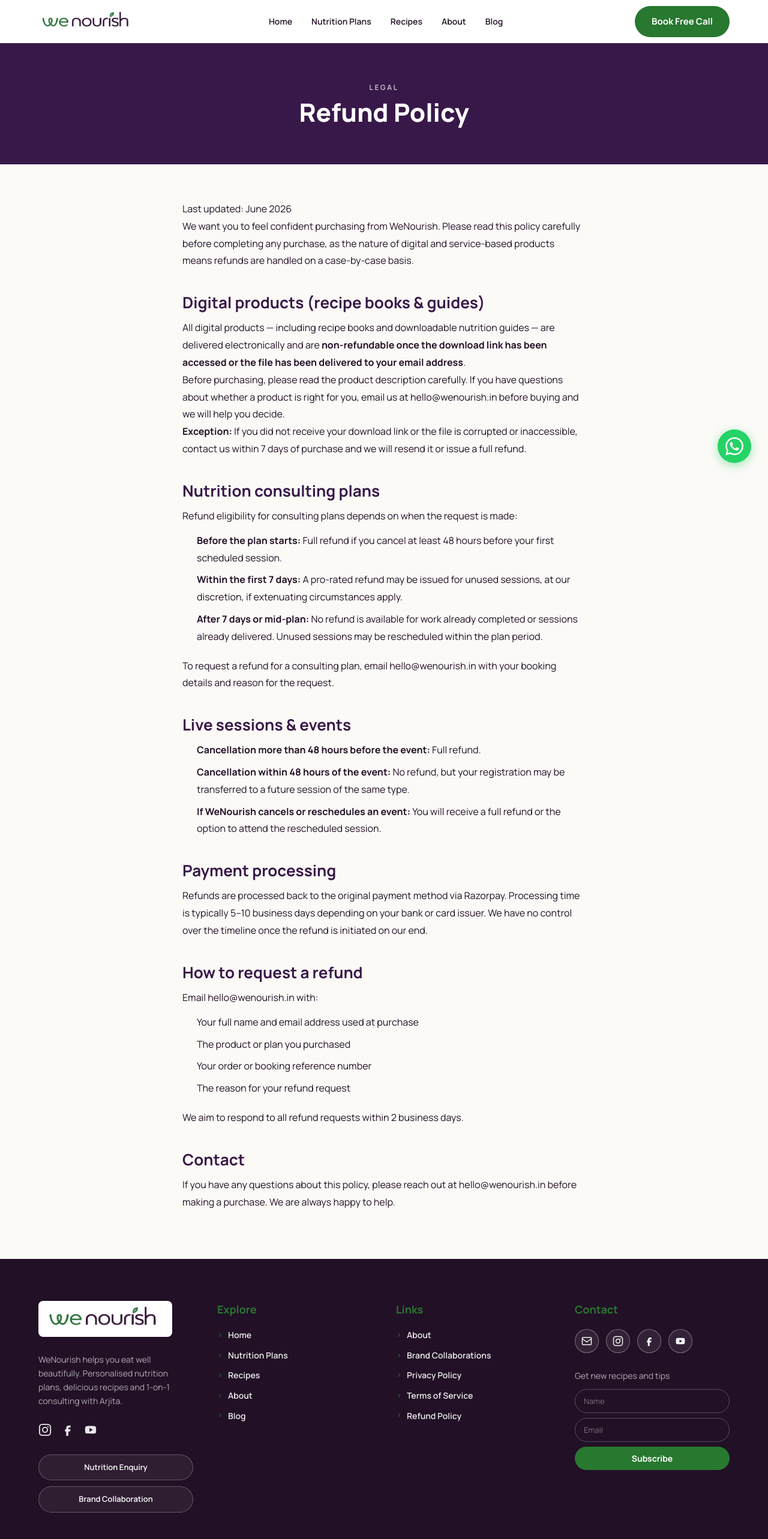
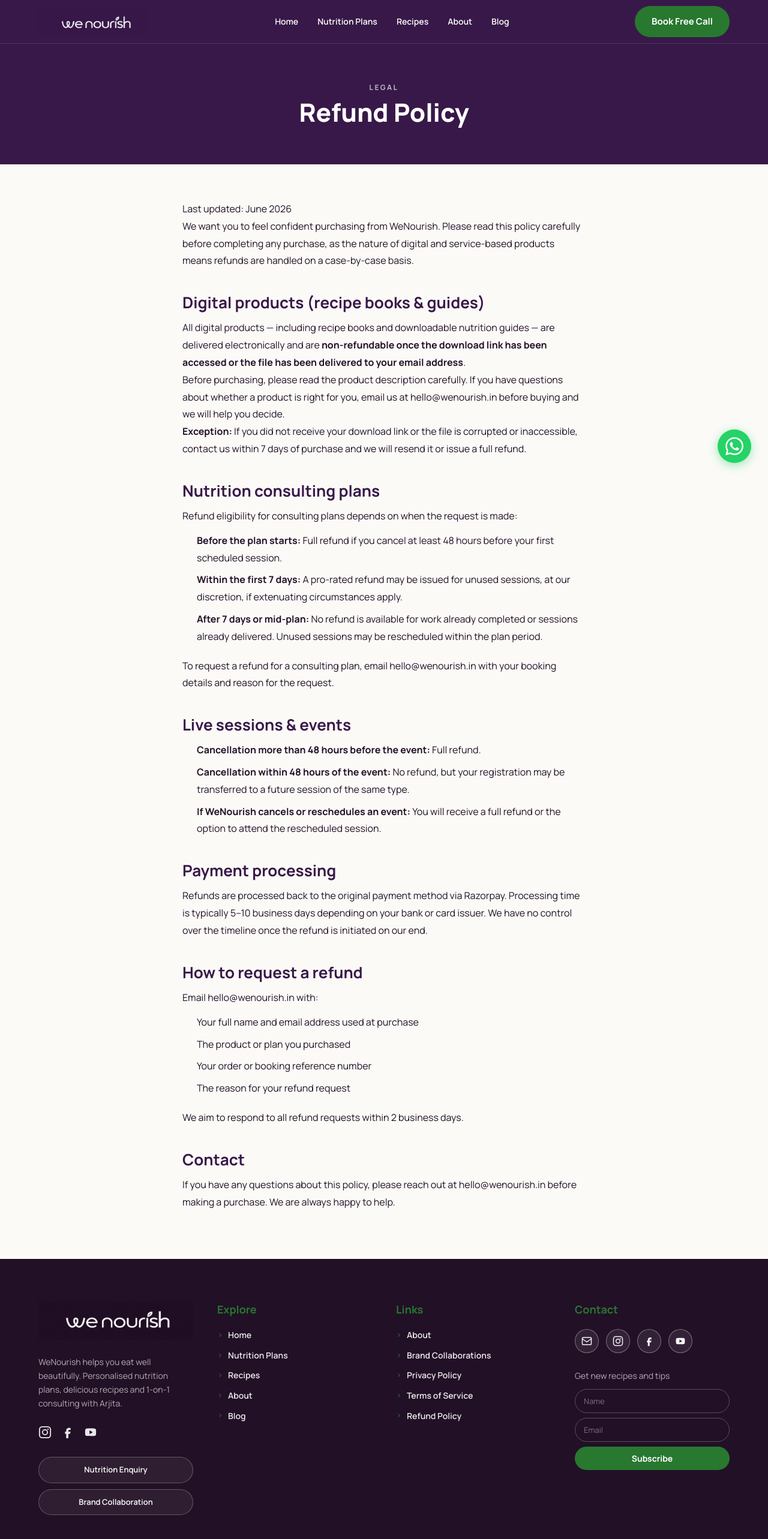
Before and after one commit to mayanksinha172/we_nourish_frontend, a React (Vite) app: page /refund-policy in a window 1280 px wide. Shown: the top 2566 px of the page at 60% size. Built offline with nearby package versions, Linux system fonts and the light colour scheme; a small style sheet from the web is missing.

Commit message:
update the footer\header

```diff
--- a/src/components/Footer.jsx
+++ b/src/components/Footer.jsx
@@ -100,7 +100,12 @@ export default function Footer() {
   return (
     <footer className={styles.footer}>
       <div className={styles.col}>
-        <Logo variant="boxed" className={styles.logoWrap} />
+        <img
+          src="/footer-logo.png"
+          alt="We Nourish"
+          className={styles.footerLogo}
+        />
+
         <p className={styles.about}>
           WeNourish helps you eat well beautifully. Personalised nutrition plans,
           delicious recipes and 1-on-1 consulting with Arjita.
--- a/src/components/Logo.module.css
+++ b/src/components/Logo.module.css
@@ -12,7 +12,7 @@
 }
 
 .nav {
-  height: 42px;
+  height: 48px;
 }
 
 .box {
--- a/src/components/Navbar.module.css
+++ b/src/components/Navbar.module.css
@@ -1,6 +1,8 @@
 .nav {
   position: fixed;
-  top: 0; left: 0; right: 0;
+  top: 0;
+  left: 0;
+  right: 0;
   z-index: 900;
   display: flex;
   align-items: center;
@@ -8,18 +10,18 @@
   height: var(--nav-h);
   padding: 0 5vw;
   gap: 24px;
-  background: transparent;
+  background: #381848;
   transition: background .3s, box-shadow .3s, transform .3s ease;
   will-change: transform;
 }
 
 .homeTop {
-  background: linear-gradient(165deg, #fffaf3 0%, #fbf3e8 55%, #f4eadf 100%);
+  background: #381848;
 }
 
 .scrolled {
-  background: white;
-  box-shadow: 0 1px 0 rgba(0,0,0,.08);
+  background: #381848;
+  box-shadow: 0 1px 0 rgba(255,255,255,.12);
 }
 
 .logo {
@@ -29,19 +31,25 @@
 .links { display: flex; gap: 32px; align-items: center; }
 
 .link {
-  font-weight: 600; font-size: 14px; color: var(--ink);
-  position: relative; transition: color .2s;
+  font-weight: 600;
+  font-size: 14px;
+  color: #ffffff;
+  position: relative;
+  transition: color .2s;
 }
 .link::after {
-  content: ''; position: absolute;
-  bottom: -4px; left: 0;
-  width: 0; height: 2px;
-  background: var(--green);
+  content: '';
+  position: absolute;
+  bottom: -4px;
+  left: 0;
+  width: 0;
+  height: 2px;
+  background: #E5F0E6;
   transition: width .2s;
 }
-.link:hover { color: var(--green); }
+.link:hover { color: #E5F0E6; }
 .link:hover::after { width: 100%; }
-.active { color: var(--green) !important; }
+.active { color: #E5F0E6 !important; }
 .active::after { width: 100% !important; }
 
 .actions { display: flex; align-items: center; gap: 16px; flex-shrink: 0; }
@@ -51,8 +59,11 @@
   gap: 5px; background: none; border: none; padding: 6px; cursor: pointer;
 }
 .bar {
-  display: block; width: 22px; height: 2px;
-  background: var(--plum); border-radius: 2px;
+  display: block;
+  width: 22px;
+  height: 2px;
+  background: #ffffff;
+  border-radius: 2px;
   transition: transform .25s, opacity .25s;
 }
 .barOpen:nth-child(1) { transform: translateY(7px) rotate(45deg); }
```
Also changed, not shown: public/footer-logo.png (added), public/logo.png.
